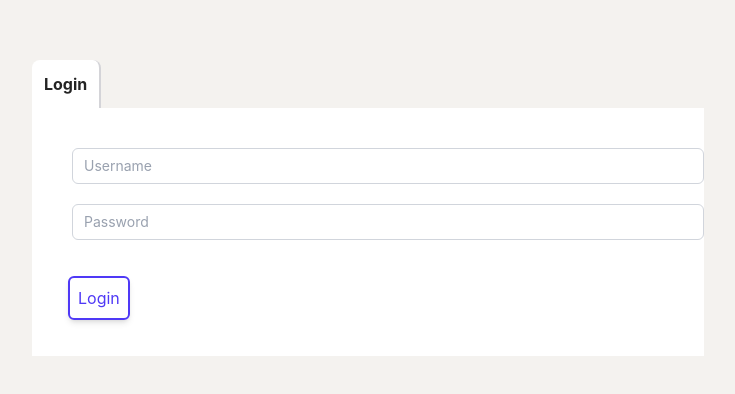
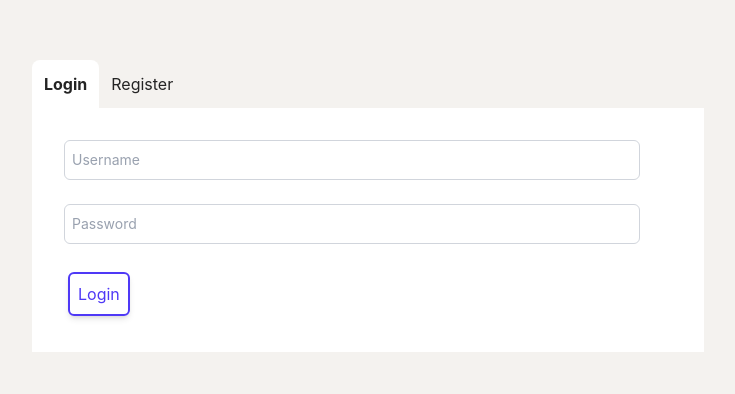
Before and after one commit to jmy-kellogg/tyfyc-react, a React (Vite) app in the folder frontend/: page /login in a window 1280 px wide. Shown: the part 140-534 px from the top of the page, without its empty margins (168-903 px from the left). Built offline with nearby package versions, Linux system fonts and the light colour scheme.

Commit message:
add registration ui

```diff
--- a/frontend/src/components/Tabs.tsx
+++ b/frontend/src/components/Tabs.tsx
@@ -36,10 +36,10 @@ function Tabs({ tabs, active, setActive, clearable = true }: Props) {
         {tabs.map(({ label, value }) => (
           <div
             key={value}
-            className={`flex p-2 rounded-t-lg border-zinc-300 ${
+            className={`flex p-2 rounded-t-lg ${
               active == value
-                ? " font-bold bg-white mb-0 border-r-2 "
-                : "border-r-3"
+                ? " font-bold bg-white mb-0"
+                : "border-zinc-300 hover:border-2 hover:border-b-0"
             }`}
           >
             <button
--- a/frontend/src/containers/Login/index.tsx
+++ b/frontend/src/containers/Login/index.tsx
@@ -4,18 +4,46 @@ import { AuthContext } from "@/context/AuthContext";
 import { useNavigate } from "react-router-dom";
 
 function Login() {
-  const [formData, setFormData] = useState({ username: "", password: "" });
-  const { login, token } = useContext(AuthContext);
+  const [tab, setTab] = useState("login");
+  const [loginForm, setLoginForm] = useState({ username: "", password: "" });
+  const [registerForm, setRegisterForm] = useState({
+    username: "",
+    email: "",
+    password: "",
+    firstName: "",
+    lastName: "",
+  });
+  const { login, register, token } = useContext(AuthContext);
   const navigate = useNavigate();
 
-  const handleChange = (e: React.ChangeEvent<HTMLInputElement>) => {
-    setFormData({ ...formData, [e.target.name]: e.target.value });
+  const handleLoginChange = (e: React.ChangeEvent<HTMLInputElement>) => {
+    setLoginForm({ ...loginForm, [e.target.name]: e.target.value });
   };
 
-  const handleSubmit = (e: React.FormEvent) => {
+  const handleLoginSubmit = (e: React.FormEvent) => {
     e.preventDefault();
-    if (formData.username && formData.password && login) {
-      login(formData.username, formData.password);
+    if (loginForm.username && loginForm.password && login) {
+      login(loginForm.username, loginForm.password);
+    }
+  };
+
+  const handleRegisterChange = (e: React.ChangeEvent<HTMLInputElement>) => {
+    setRegisterForm({
+      ...registerForm,
+      [e.target.name]: e.target.value,
+    });
+  };
+
+  const handleRegisterSubmit = async (e: React.FormEvent) => {
+    e.preventDefault();
+    const { username, email, password, firstName, lastName } = registerForm;
+    if (username && password && email && firstName && lastName && register) {
+      try {
+        await register(username, email, password, firstName, lastName);
+        setTab("login");
+      } catch (err) {
+        console.error(err);
+      }
     }
   };
 
@@ -34,27 +62,33 @@ function Login() {
               label: "Login",
               value: "login",
             },
+            {
+              label: "Register",
+              value: "register",
+            },
           ]}
-          active="login"
+          active={tab}
           clearable={false}
+          setActive={setTab}
         />
-        <form onSubmit={handleSubmit} className="p-5 bg-white">
+        {tab === "login" && (
+          <form onSubmit={handleLoginSubmit} className="p-5 bg-white">
             <input
               type="text"
               name="username"
               placeholder="Username"
-            className="m-5 block w-full rounded-md bg-white px-3 py-1.5 text-base outline-1 -outline-offset-1 outline-gray-300 placeholder:text-gray-400 focus:outline-2 focus:-outline-offset-2 focus:outline-indigo-600 sm:text-sm/6"
-            value={formData.username}
-            onChange={handleChange}
+              className="m-3 w-xl rounded-md bg-white p-2 text-base outline-1 -outline-offset-1 outline-gray-300 placeholder:text-gray-400 focus:outline-2 focus:-outline-offset-2 focus:outline-indigo-600 sm:text-sm/6"
+              value={loginForm.username}
+              onChange={handleLoginChange}
               required
             />
             <input
               type="password"
               name="password"
               placeholder="Password"
-            className="m-5 block w-full rounded-md bg-white px-3 py-1.5 text-base outline-1 -outline-offset-1 outline-gray-300 placeholder:text-gray-400 focus:outline-2 focus:-outline-offset-2 focus:outline-indigo-600 sm:text-sm/6"
-            value={formData.password}
-            onChange={handleChange}
+              className="m-3 w-xl rounded-md bg-white p-2 text-base outline-1 -outline-offset-1 outline-gray-300 placeholder:text-gray-400 focus:outline-2 focus:-outline-offset-2 focus:outline-indigo-600 sm:text-sm/6"
+              value={loginForm.password}
+              onChange={handleLoginChange}
               required
             />
             <button
@@ -64,6 +98,63 @@ function Login() {
               Login
             </button>
           </form>
+        )}
+
+        {tab === "register" && (
+          <form onSubmit={handleRegisterSubmit} className="p-5 bg-white">
+            <input
+              type="text"
+              name="username"
+              placeholder="Username"
+              className="m-3 w-xl rounded-md bg-white p-2 text-base outline-1 -outline-offset-1 outline-gray-300 placeholder:text-gray-400 focus:outline-2 focus:-outline-offset-2 focus:outline-indigo-600 sm:text-sm/6"
+              value={registerForm.username}
+              onChange={handleRegisterChange}
+              required
+            />
+            <input
+              type="text"
+              name="firstName"
+              placeholder="First Name"
+              className="m-3 w-xl rounded-md bg-white p-2 text-base outline-1 -outline-offset-1 outline-gray-300 placeholder:text-gray-400 focus:outline-2 focus:-outline-offset-2 focus:outline-indigo-600 sm:text-sm/6"
+              value={registerForm.firstName}
+              onChange={handleRegisterChange}
+              required
+            />
+            <input
+              type="text"
+              name="lastName"
+              placeholder="Last Name"
+              className="m-3 w-xl rounded-md bg-white p-2 text-base outline-1 -outline-offset-1 outline-gray-300 placeholder:text-gray-400 focus:outline-2 focus:-outline-offset-2 focus:outline-indigo-600 sm:text-sm/6"
+              value={registerForm.lastName}
+              onChange={handleRegisterChange}
+              required
+            />
+            <input
+              type="text"
+              name="email"
+              placeholder="Email"
+              className="m-3 w-xl rounded-md bg-white p-2 text-base outline-1 -outline-offset-1 outline-gray-300 placeholder:text-gray-400 focus:outline-2 focus:-outline-offset-2 focus:outline-indigo-600 sm:text-sm/6"
+              value={registerForm.email}
+              onChange={handleRegisterChange}
+              required
+            />
+            <input
+              type="password"
+              name="password"
+              placeholder="Password"
+              className="m-3 w-xl rounded-md bg-white p-2 text-base outline-1 -outline-offset-1 outline-gray-300 placeholder:text-gray-400 focus:outline-2 focus:-outline-offset-2 focus:outline-indigo-600 sm:text-sm/6"
+              value={registerForm.password}
+              onChange={handleRegisterChange}
+              required
+            />
+            <button
+              className="align-right rounded-md border-2 border-indigo-600 p-2 m-4 text-indigo-600 shadow-md hover:bg-indigo-500 hover:text-white hover:cursor-pointer"
+              type="submit"
+            >
+              Register
+            </button>
+          </form>
+        )}
       </div>
     </>
   );
```
Lines whose indentation alone changed are shown as unchanged.
